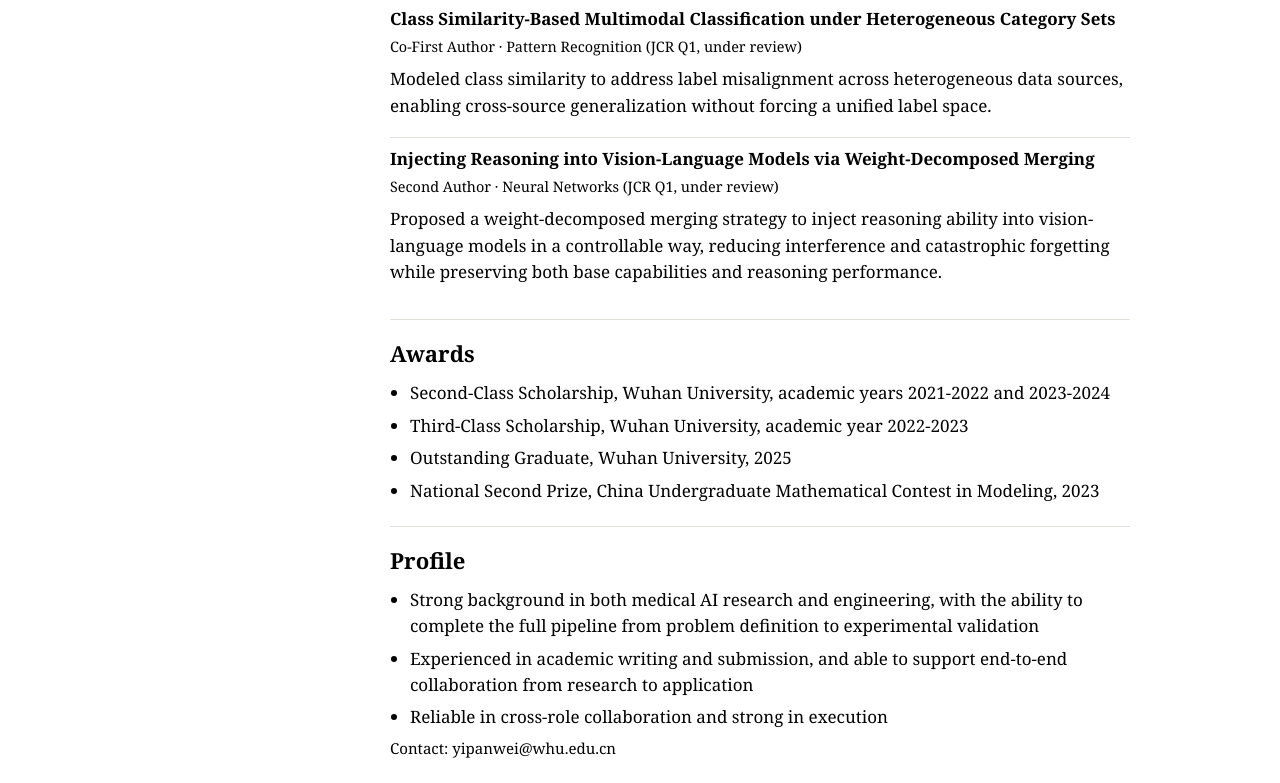
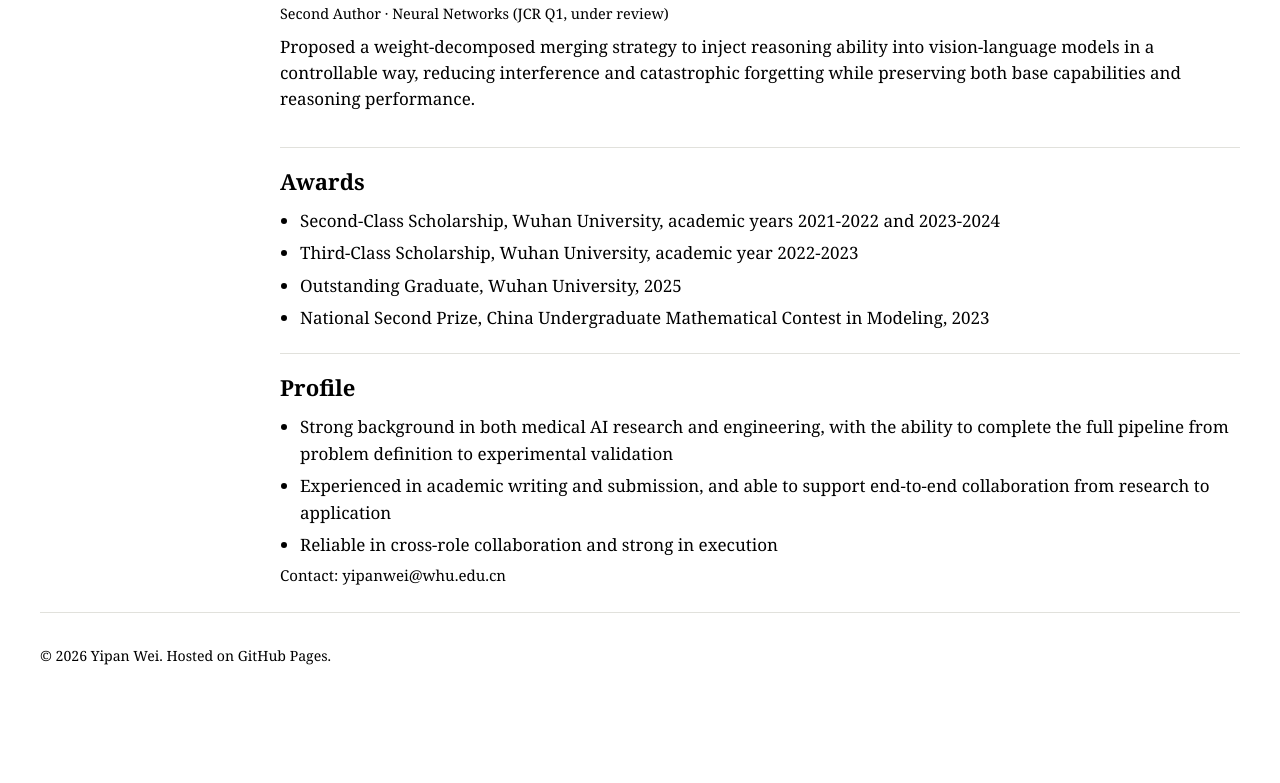
Before and after one commit to YipanWei/YipanWei.github.io, a plain HTML site: page index.html in a window 1280 px wide. Shown: the part 2017-2800 px from the top of the page. After the commit the page ends 2725 px from the top, so only its background shows below. Drawn offline with Linux system fonts and the light colour scheme.

Commit message:
Expand page width to 1200px

```diff
--- a/styles.css
+++ b/styles.css
@@ -42,7 +42,7 @@ a:hover {
 }
 
 .site-header__inner {
-  width: min(980px, calc(100% - 36px));
+  width: min(1200px, calc(100% - 36px));
   margin: 0 auto;
   display: flex;
   justify-content: space-between;
@@ -65,7 +65,7 @@ a:hover {
 }
 
 .layout {
-  width: min(980px, calc(100% - 36px));
+  width: min(1200px, calc(100% - 36px));
   margin: 22px auto 0;
   display: grid;
   grid-template-columns: 210px minmax(0, 1fr);
@@ -230,7 +230,7 @@ a:hover {
 }
 
 .site-footer {
-  width: min(980px, calc(100% - 36px));
+  width: min(1200px, calc(100% - 36px));
   margin: 0 auto;
   padding: 18px 0 28px;
   border-top: 1px solid var(--border);
```
